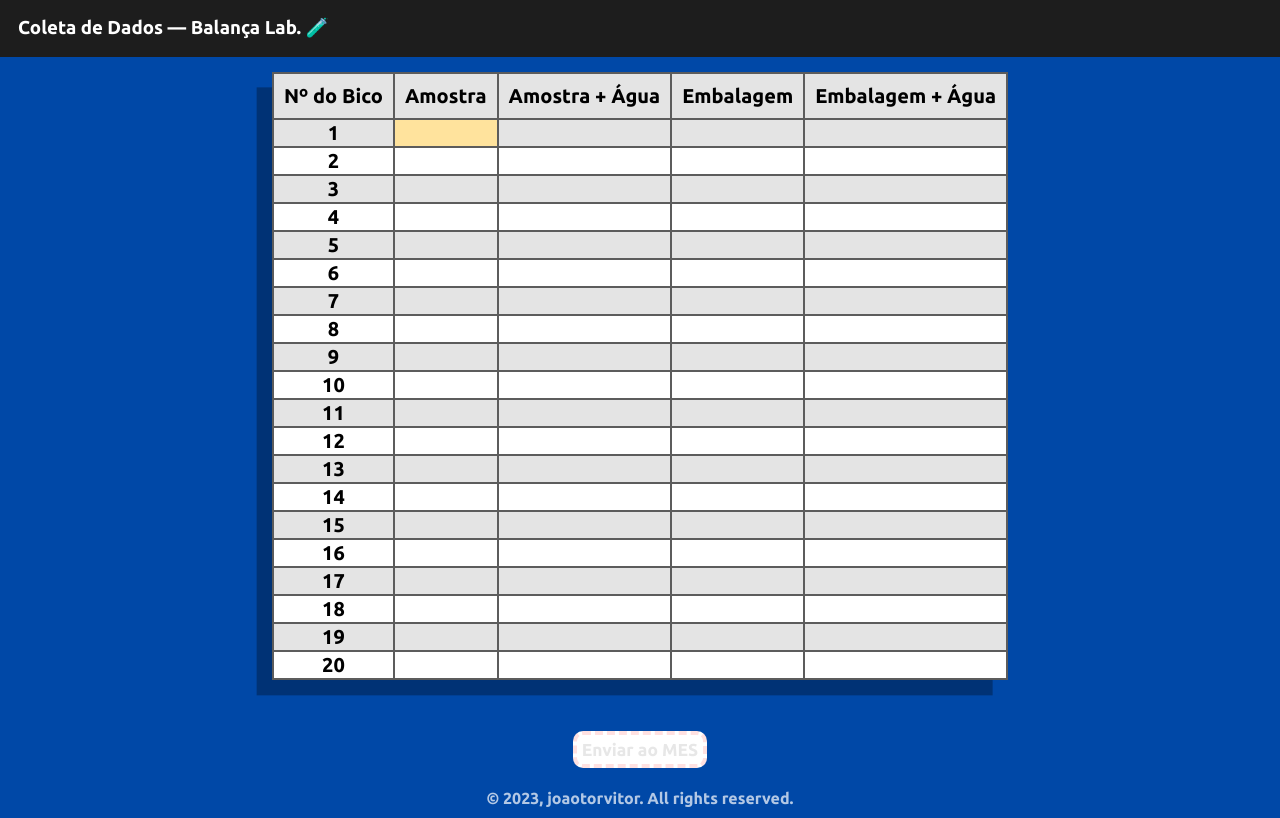
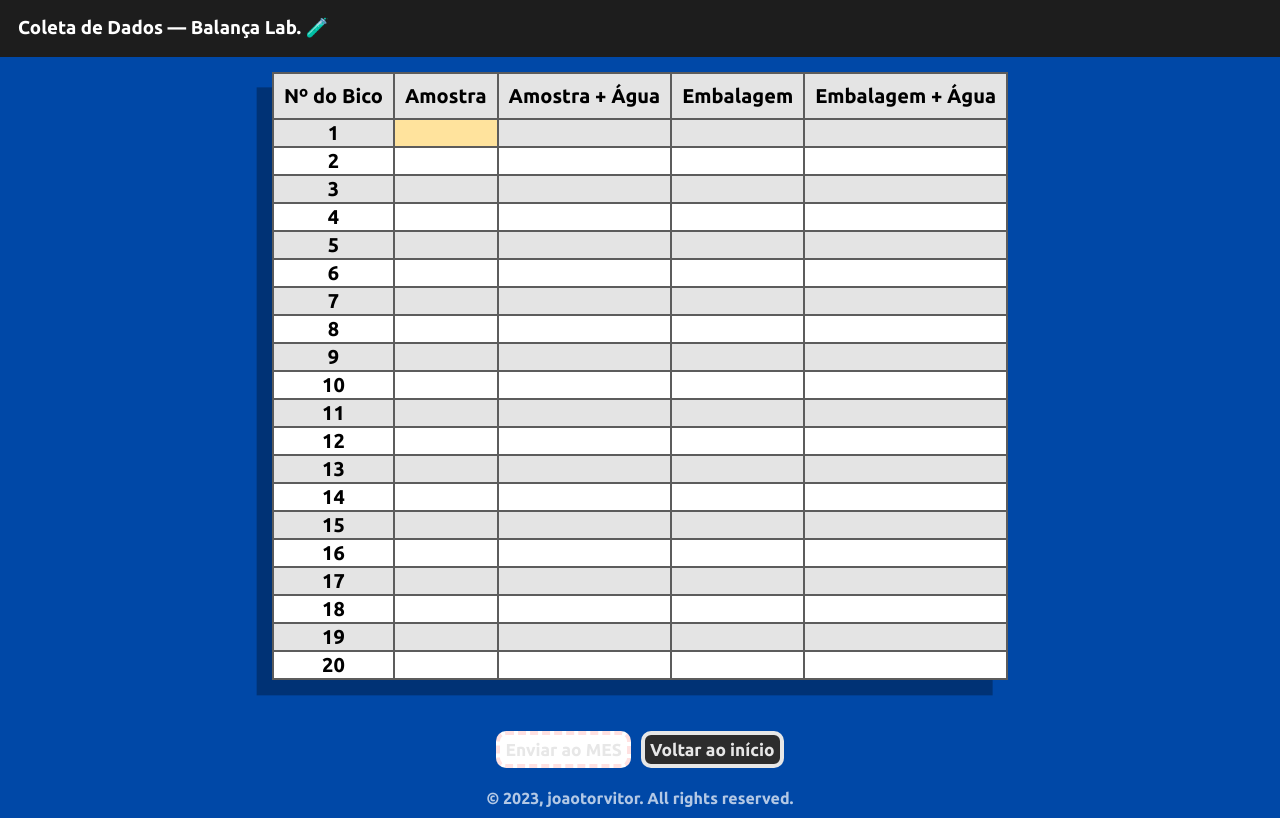
Before and after one commit to dev-joaovitor/balance-lab, a React (Vite) app: page /table in a window 1280 px wide. Built offline with nearby package versions, Linux system fonts and the light colour scheme; no server answers.

Commit message:
some others implementations

```diff
--- a/src/App.jsx
+++ b/src/App.jsx
@@ -1,9 +1,11 @@
 /* eslint-disable no-unused-vars */
-import { useState } from 'react';
+import { useEffect, useState } from 'react';
 import { Route, Routes } from 'react-router-dom'
 import Home from './pages/Home';
 import Table from './pages/Table';
 import { Link } from 'react-router-dom';
+
+const ws = new WebSocket("ws://localhost:6969/");
 
 export default function App() {
 
@@ -17,11 +19,11 @@ export default function App() {
       <Routes>
         <Route
           path='/'
-          element={<Home userData={userData} setUserData={setUserData}/>}
+          element={<Home ws={ws} userData={userData} setUserData={setUserData}/>}
         />
         <Route
           path='table'
-          element={<Table userData={userData}/>}
+          element={<Table ws={ws} userData={userData}/>}
         />
       </Routes>
 
--- a/src/pages/Home.jsx
+++ b/src/pages/Home.jsx
@@ -15,7 +15,7 @@ const volumes = [
   "1L", "1.1L", "1L (Gran BOH e Bud)"
 ];
 
-export default function Home({setUserData}) {
+export default function Home({setUserData, ws}) {
     //change the body class to individual page styles
     useInsertionEffect(() => {
         console.clear();
@@ -33,11 +33,11 @@ export default function Home({setUserData}) {
       const navigate = useNavigate();
 
       const [notReady, setNotReady] = useState(true), //send button status
-            [userId, setUserId]     = useState(''), //stores userid
-            [batchNo, setBatchNo]   = useState(''), //stores batchno
-            [density, setDensity]   = useState(''), //stores density
-            [packLine, setPackLine] = useState(''), //stores packaging line
-            [volume, setVolume]     = useState(''); //stores volume
+            [userId, setUserId]     = useState(), //stores userid
+            [batchNo, setBatchNo]   = useState(), //stores batchno
+            [density, setDensity]   = useState(), //stores density
+            [packLine, setPackLine] = useState(), //stores packaging line
+            [volume, setVolume]     = useState(); //stores volum
 
       const fields = [
         userId,
@@ -45,12 +45,14 @@ export default function Home({setUserData}) {
         density,
         packLine,
         volume
-      ]
+      ];
 
       const checkFields = () => { //checks if all the fields are valid so the user can submit
-        if (fields.includes('')) {
-          return setNotReady(true);
-        }
+        if (ws.readyState != 1) return alert("Conexão não estabelecida =( reinicie a aplicação!");
+
+        const invalid = ['', undefined, NaN];
+
+        if (invalid.some(e => fields.includes(e))) return setNotReady(true);
 
         return setNotReady(false);
       }
--- a/src/pages/Table.css
+++ b/src/pages/Table.css
@@ -72,6 +72,19 @@ td {
   transform: translateY(5px);
 }
 
+.back-btn {
+  display: block;
+  appearance: none;
+  cursor: pointer;
+  font-size: 13pt;
+  text-align: center;
+  padding: 5px;
+  border: 4px solid;
+  border-radius: 10px;
+  background-color: rgb(45, 45, 45);
+  color: rgb(231, 231, 231);
+  margin-left: 10px;
+}
 
 .send-btn-container {
   display: flex;
--- a/src/pages/Table.jsx
+++ b/src/pages/Table.jsx
@@ -1,13 +1,12 @@
 /* eslint-disable react/prop-types */
 /* eslint-disable no-unused-vars */
 import React, { useEffect, useInsertionEffect, useState } from "react"
-import { Link } from "react-router-dom";
+import { Link, useNavigate } from "react-router-dom";
 import "./Table.css";
 
-const ws = new WebSocket("ws://localhost:666/");
 // const ws = new WebSocket("ws://100.100.228.239:666/");
 
-export default function Table({userData}) {
+export default function Table({userData, ws}) {
   //change the body class to individual page styles
   useInsertionEffect(() => {
     console.clear();
@@ -30,6 +29,7 @@ export default function Table({userData}) {
     });
   }
 
+  const navigate = useNavigate();
 
   const [weights, setWeights]        = useState([]), //weight storage
         [rows, setRows]              = useState(tableInit), //table storage
@@ -81,14 +81,16 @@ export default function Table({userData}) {
   }
 
   const sendWeights = () => {
+    if (notReady) return alert("Não foi possível enviar, verifique os campos!");
+
     setbuttonText("Enviado!");
-
-    if (notReady) return alert("Não foi possível enviar, verifique os campos!");
 
     ws.send(JSON.stringify({weights, userData}));
 
     setNotReady(true);
   }
+
+  const backHome = () => navigate("/")
 
   ws.onmessage = (msg) => addWeight(msg.data); //receiving data from backend
 
@@ -122,6 +124,7 @@ export default function Table({userData}) {
   </div>
   <div className="send-btn-container">
   <button onClick={sendWeights} className="send-btn" disabled={notReady}>{buttonText}</button>
+  <button onClick={backHome} className="back-btn">Voltar ao início</button>
   </div>
     </>
   )
```
Also changed, not shown: 1 other file (tests, documents, lock files or other folders).
